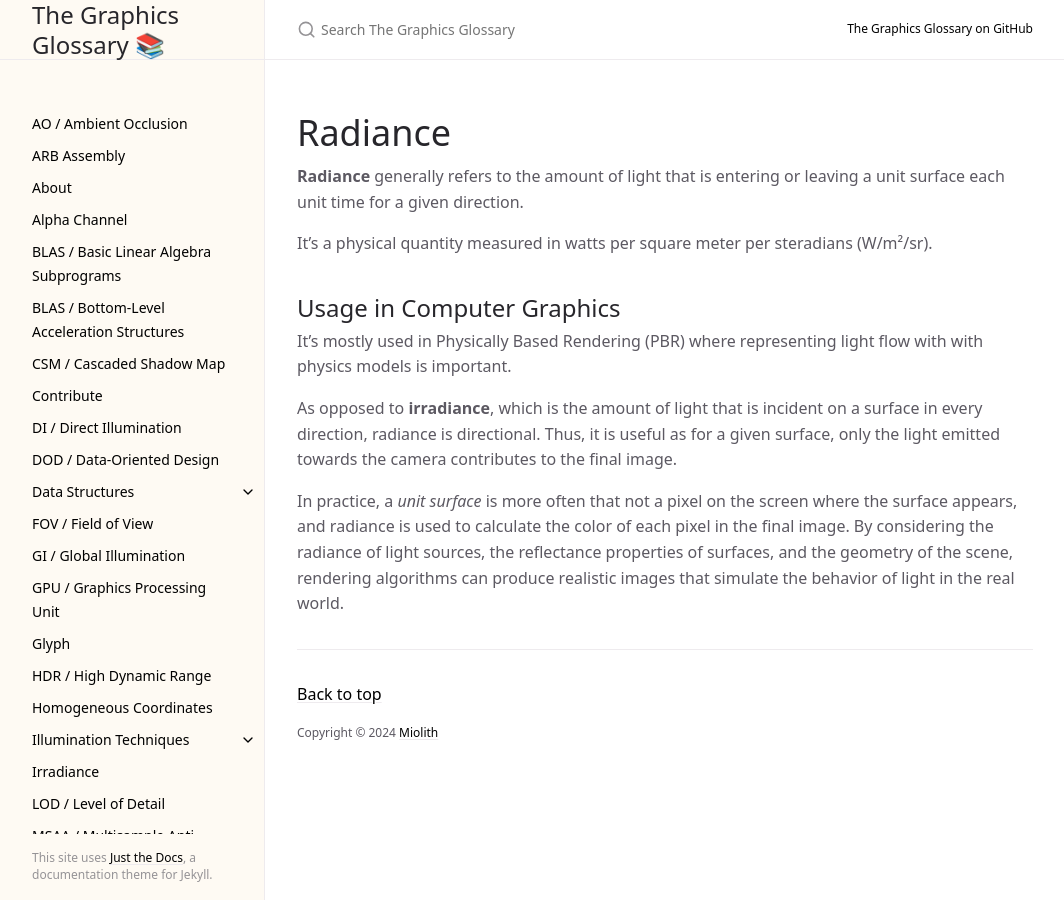
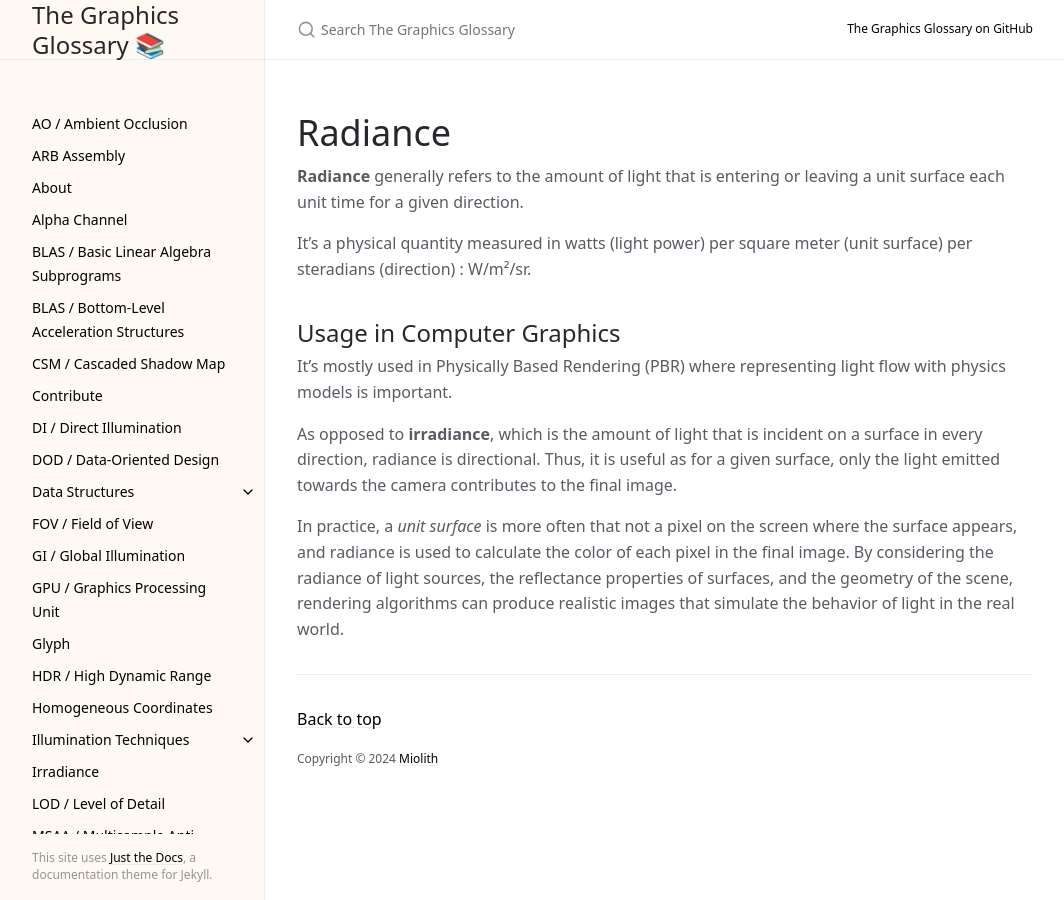
Before and after one commit to GraphicsGlossary/graphicsglossary.github.io, a Jekyll site: the page built from docs/radiance.md, in a window 1280 px wide. Shown: the whole page, without its empty margins (107-1171 px from the left). Built offline with Jekyll 4.4.1, drawn with Linux system fonts in a browser that asks for light colours; cached includes are drawn as plain includes.

Commit message:
Update radiance.md

```diff
--- a/docs/radiance.md
+++ b/docs/radiance.md
@@ -8,11 +8,11 @@ permalink: /radiance/
 
 **Radiance** generally refers to the amount of light that is entering or leaving a unit surface each unit time for a given direction.
 
-It's a physical quantity measured in watts per square meter per steradians (W/m²/sr).
+It's a physical quantity measured in watts (light power) per square meter (unit surface) per steradians (direction) : W/m²/sr.
 
 ## Usage in Computer Graphics
 
-It's mostly used in Physically Based Rendering (PBR) where representing light flow with with physics models is important.
+It's mostly used in Physically Based Rendering (PBR) where representing light flow with physics models is important.
 
 As opposed to **irradiance**, which is the amount of light that is incident on a surface in every direction, radiance is directional. Thus, it is useful as for a given surface, only the light emitted towards the camera contributes to the final image.
 
```
